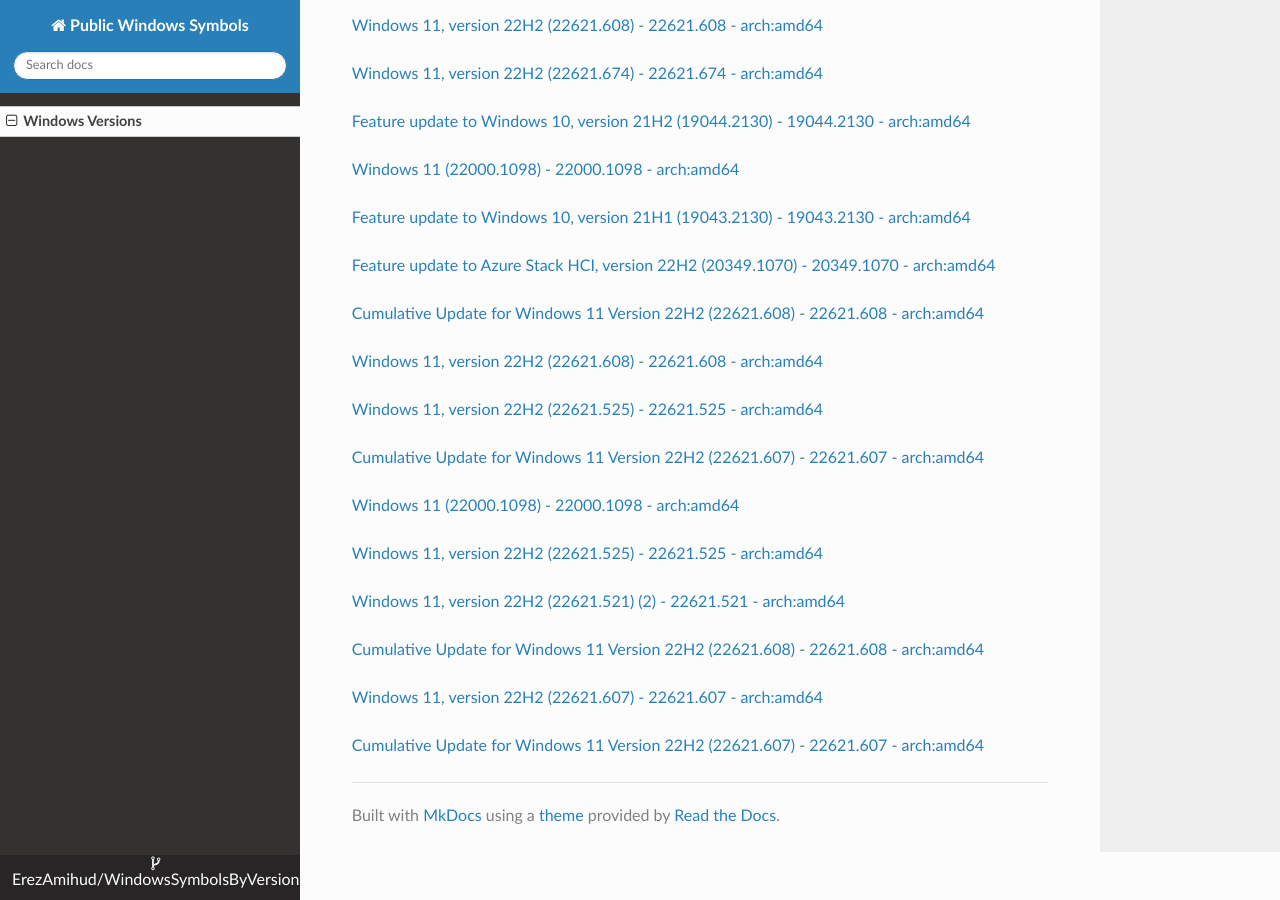
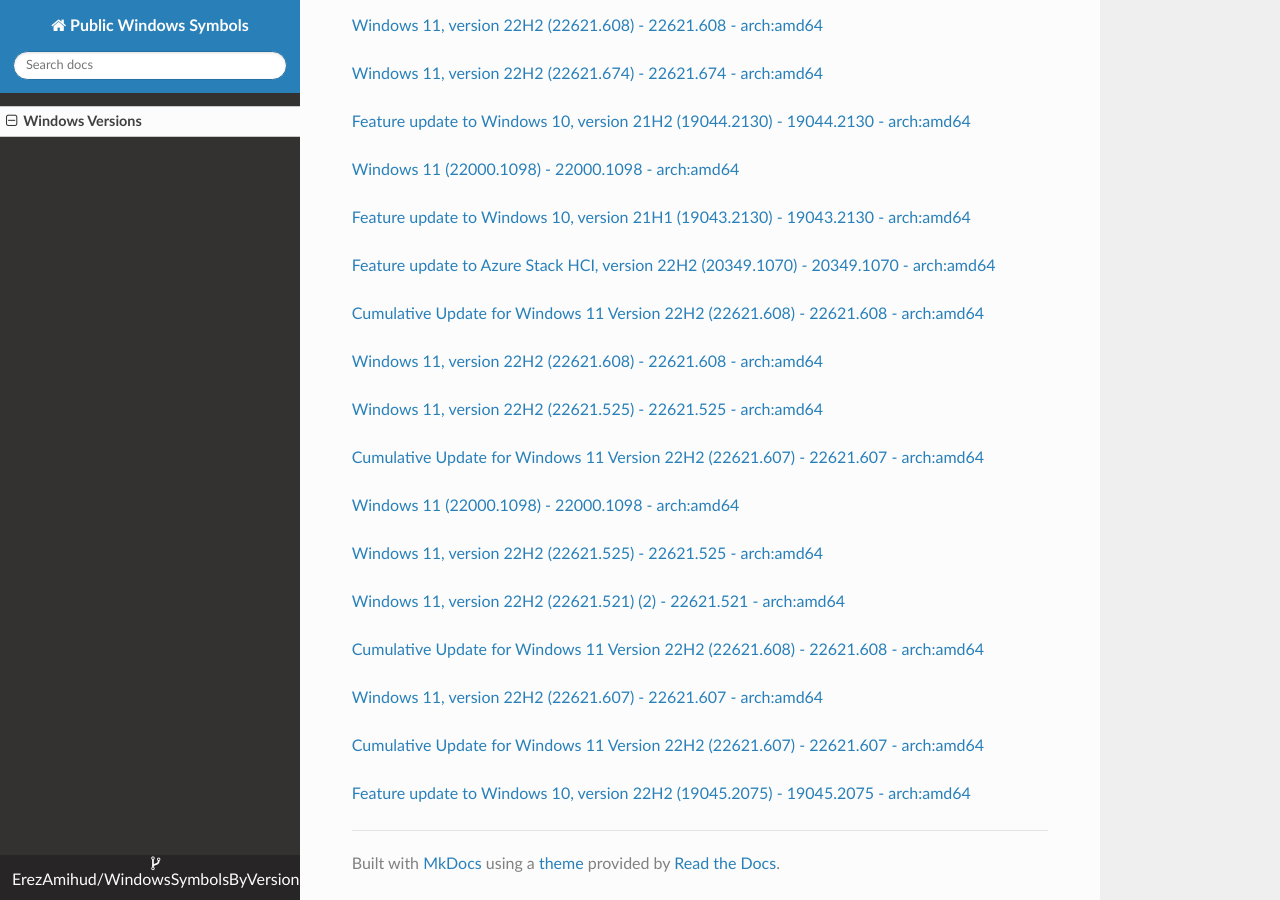
Before and after one commit to ErezAmihud/WindowsSymbolsByVersion, an MkDocs documentation site: the page built from docs/index.md, in a window 1280 px wide and 900 px high, scrolled down 51125 px. Built offline with MkDocs 1.6.1, drawn with Linux system fonts in a browser that asks for light colours; nearby versions of some CDN libraries.

Commit message:
Automated commit, add manifest for 94193002-577e-467a-ac19-9c30eaba1523

```diff
--- a/docs/index.md
+++ b/docs/index.md
@@ -3019,3 +3019,6 @@
 
 
 [Cumulative Update for Windows 11 Version 22H2 (22621.607) - 22621.607 - arch:amd64](https://github.com/ErezAmihud/WindowsSymbolsByVersion/blob/main/manifests/49427338-b2b6-4375-aadc-375a11c9494e.manifest)
+
+
+[Feature update to Windows 10, version 22H2 (19045.2075) - 19045.2075 - arch:amd64](https://github.com/ErezAmihud/WindowsSymbolsByVersion/blob/main/manifests/94193002-577e-467a-ac19-9c30eaba1523.manifest)
```
Also changed, not shown: process_builds.json (+1 -1 lines), 1 other file.
